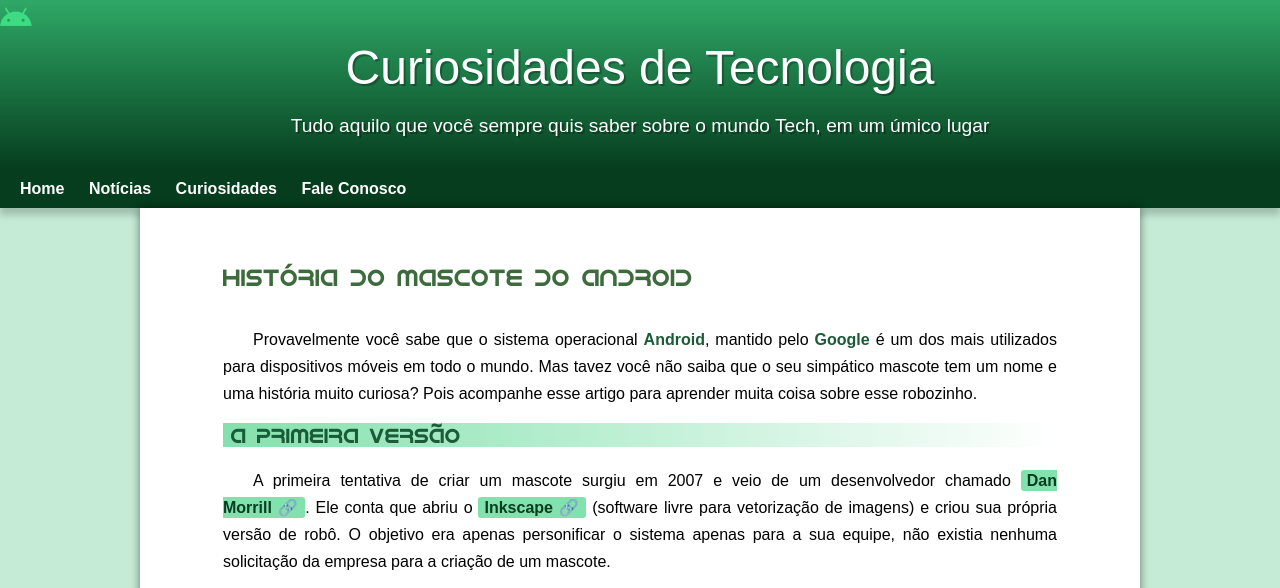
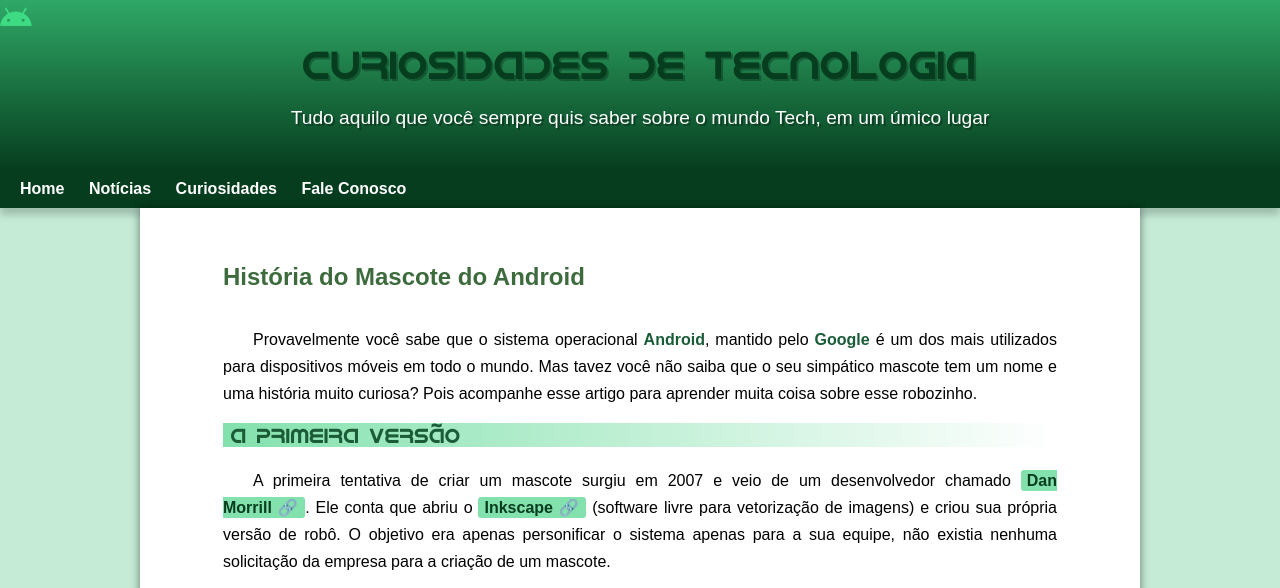
Before and after one commit to CarlosOtrebla/android, a plain HTML site: page index.html in a window 1280 px wide. Shown: the top 588 px of the page. Drawn offline with Linux system fonts and the light colour scheme.

Commit message:
alguns acertos

```diff
--- a/style.css
+++ b/style.css
@@ -60,9 +60,9 @@ header {
 }
 
 header > h1 {
-    color: white;
-    font-family: var(--fonte-destaque);
-    font-size: 3em;
+    color: var(--cor5);
+    font-family: var(--fonte-android);
+    font-size: 2.5em;
     font-weight: normal;
     margin-bottom: 20px;
     text-shadow: 2px 2px 0px rgba(0, 0, 0, 0.267);
@@ -109,13 +109,6 @@ main {
     min-width: 300px;
     padding: 20px;
 }
-
-main h1 {
-    color: var(--cor5);
-    font-family: var(--fonte-android);
-    font-weight: normal;
-}
-
 
 main h2 {
     color: var(--cor4);
```
